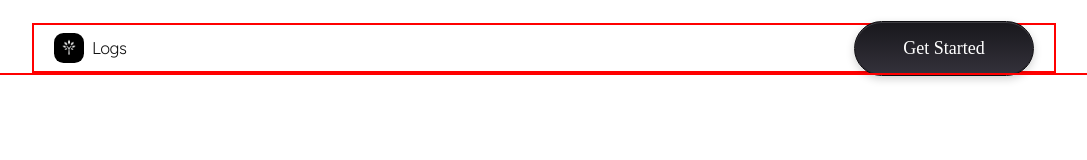
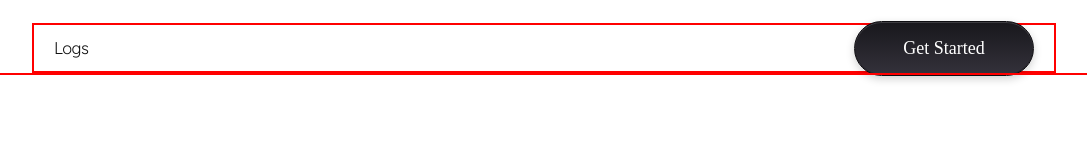
Before and after one commit to gowthamchoudhary/WoRKArchive-hive, a React (Vite) app in the folder frontend/: page / in a window 1280 px wide. Shown: the top 160 px of the page, without its empty margins (96-1183 px from the left). Built offline with nearby package versions, Linux system fonts and the light colour scheme.

Commit message:
Update top bar component

```diff
--- a/frontend/src/components/TopBar/TopBar.jsx
+++ b/frontend/src/components/TopBar/TopBar.jsx
@@ -7,10 +7,8 @@ const TopBar = () => {
   return (
     <div className="topbar">
       <div className="logo-section">
-        <img src={white_logo} id="white_logo" alt="Logs logo" />
         <span>Logs</span>
       </div>
-
       <Buttons />
     </div>
   );
```
